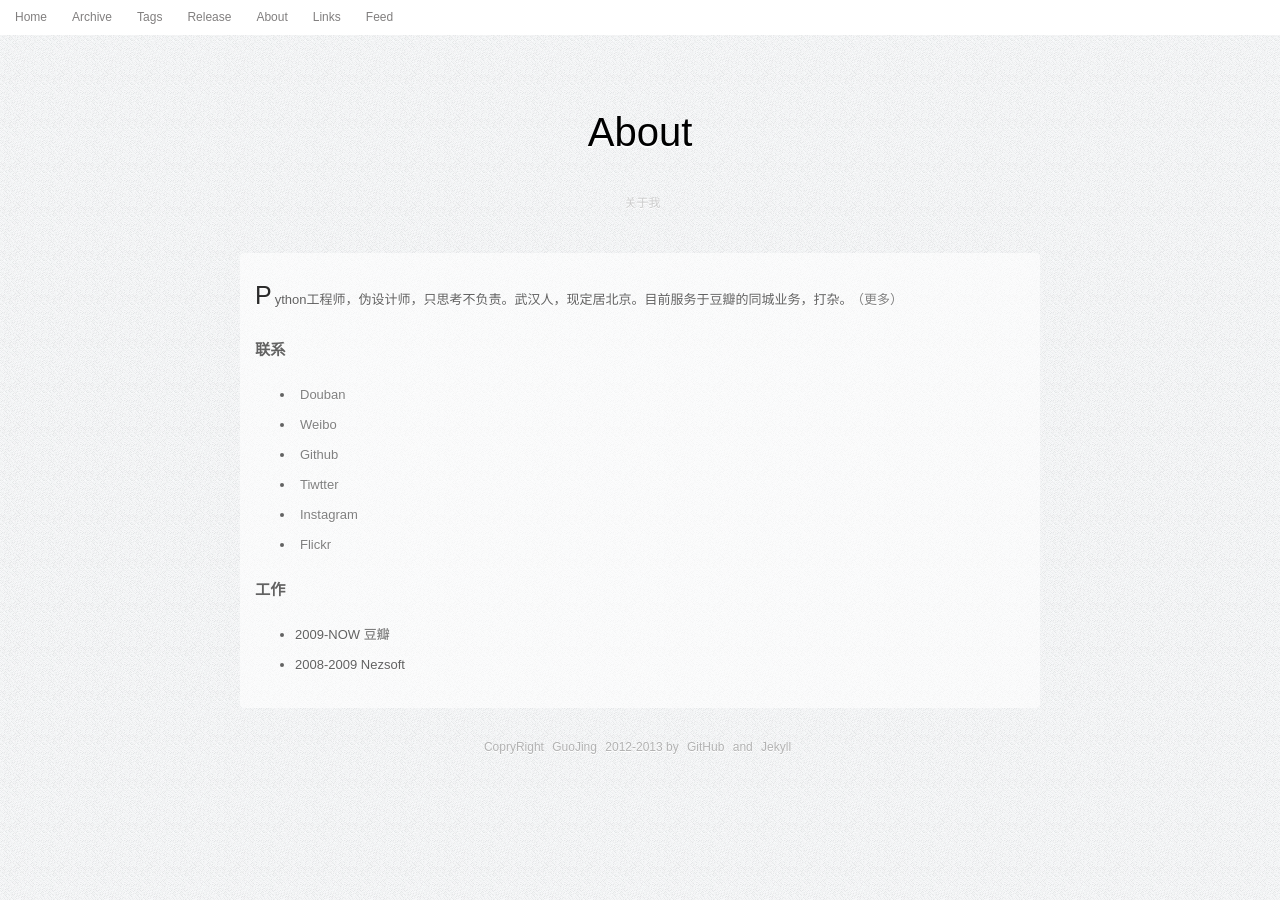
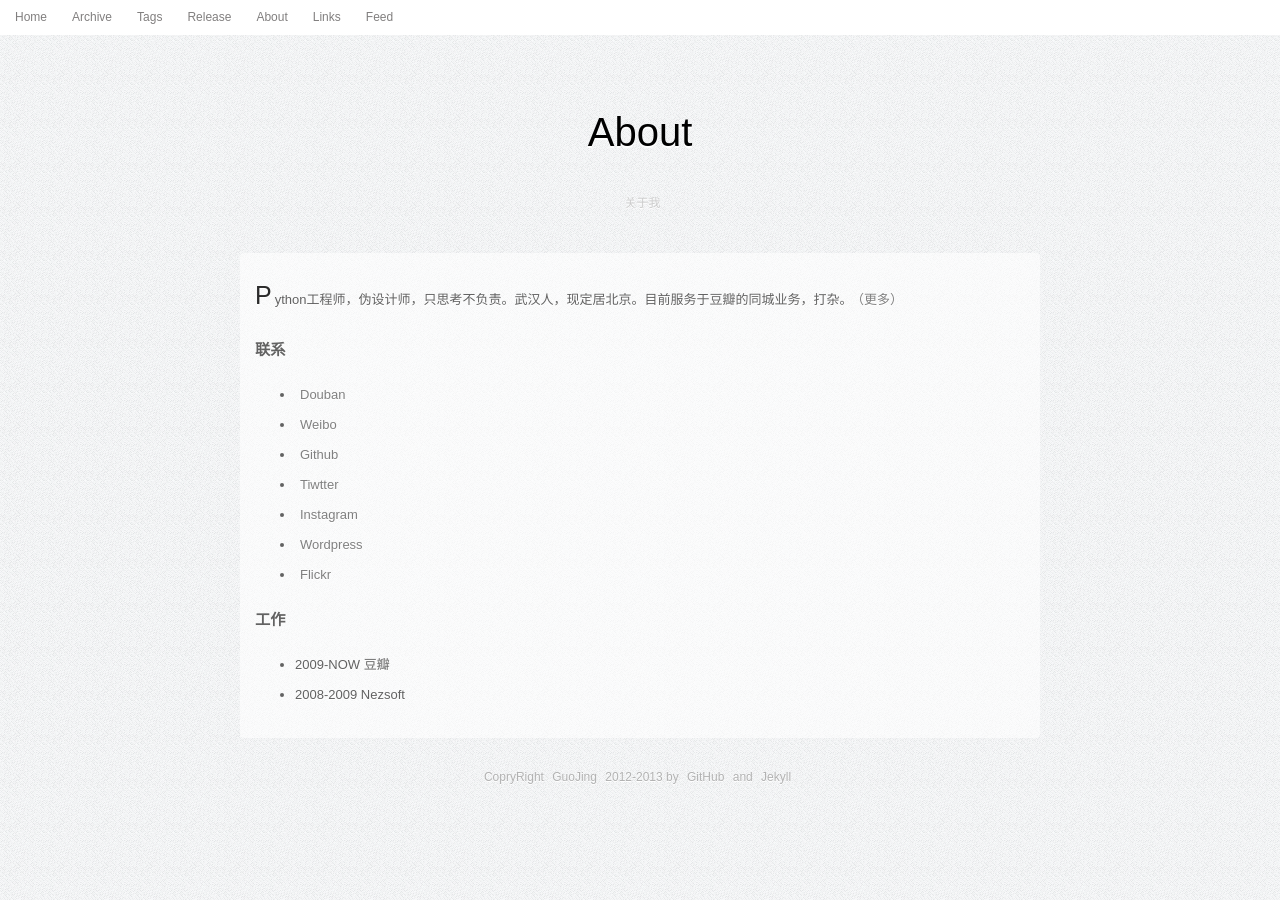
Before and after one commit to zwitzwit/guojing.github.com, a Jekyll site: the page built from about/index.md, in a window 1280 px wide. Built offline with Jekyll 4.4.1, drawn with Linux system fonts in a browser that asks for light colours; Markdown is read by kramdown in place of the engine named in the settings.

```diff
--- a/about/index.md
+++ b/about/index.md
@@ -12,6 +12,7 @@
 * [Github](http://www.github.com/guojing)
 * [Tiwtter](https://twitter.com/guojing)
 * [Instagram](http://instagram.com/soundbbg)
+* [Wordpress](http://soundbbg.wordpress.com)
 * [Flickr](http://www.flickr.com/photos/soundbbg)
 
 ### 工作 ###
```
